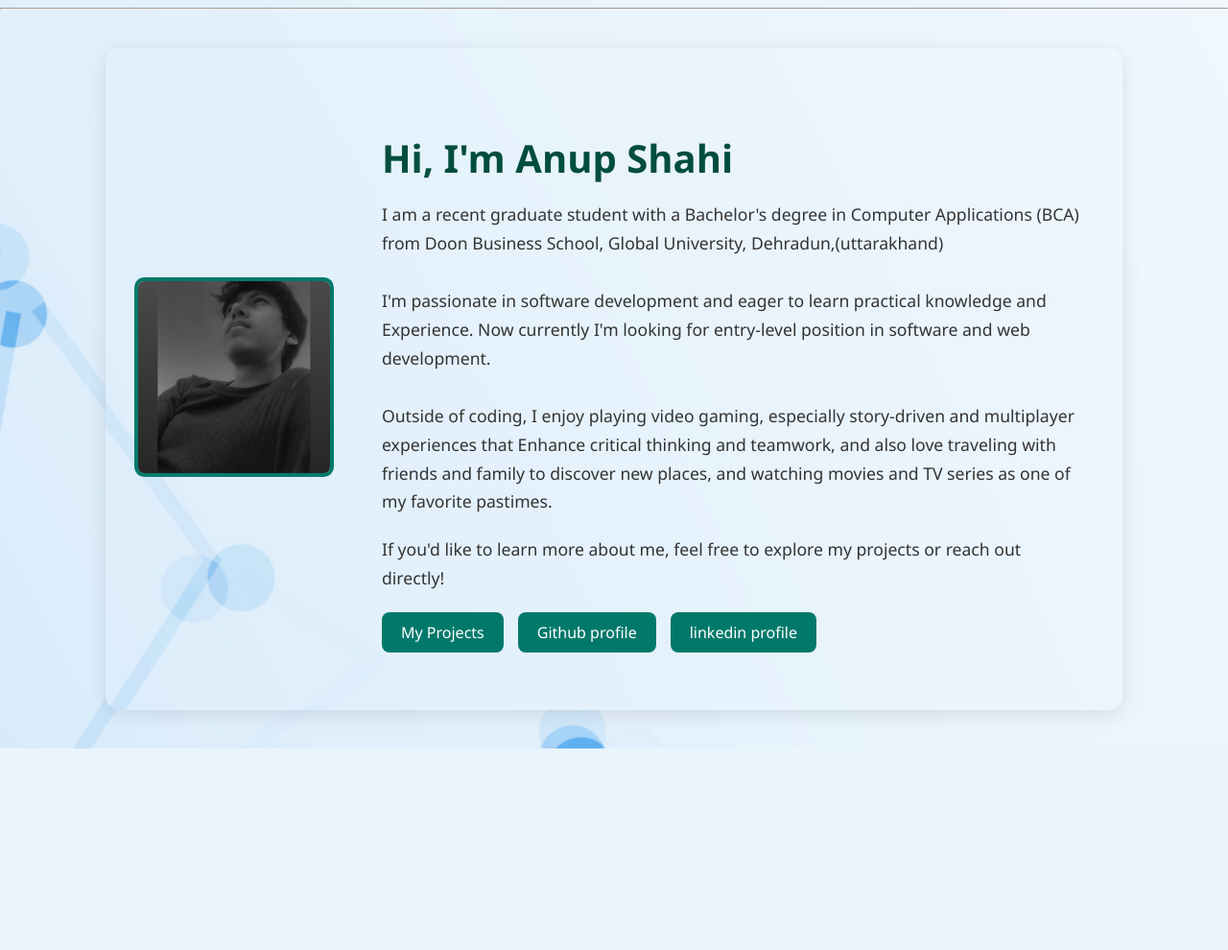
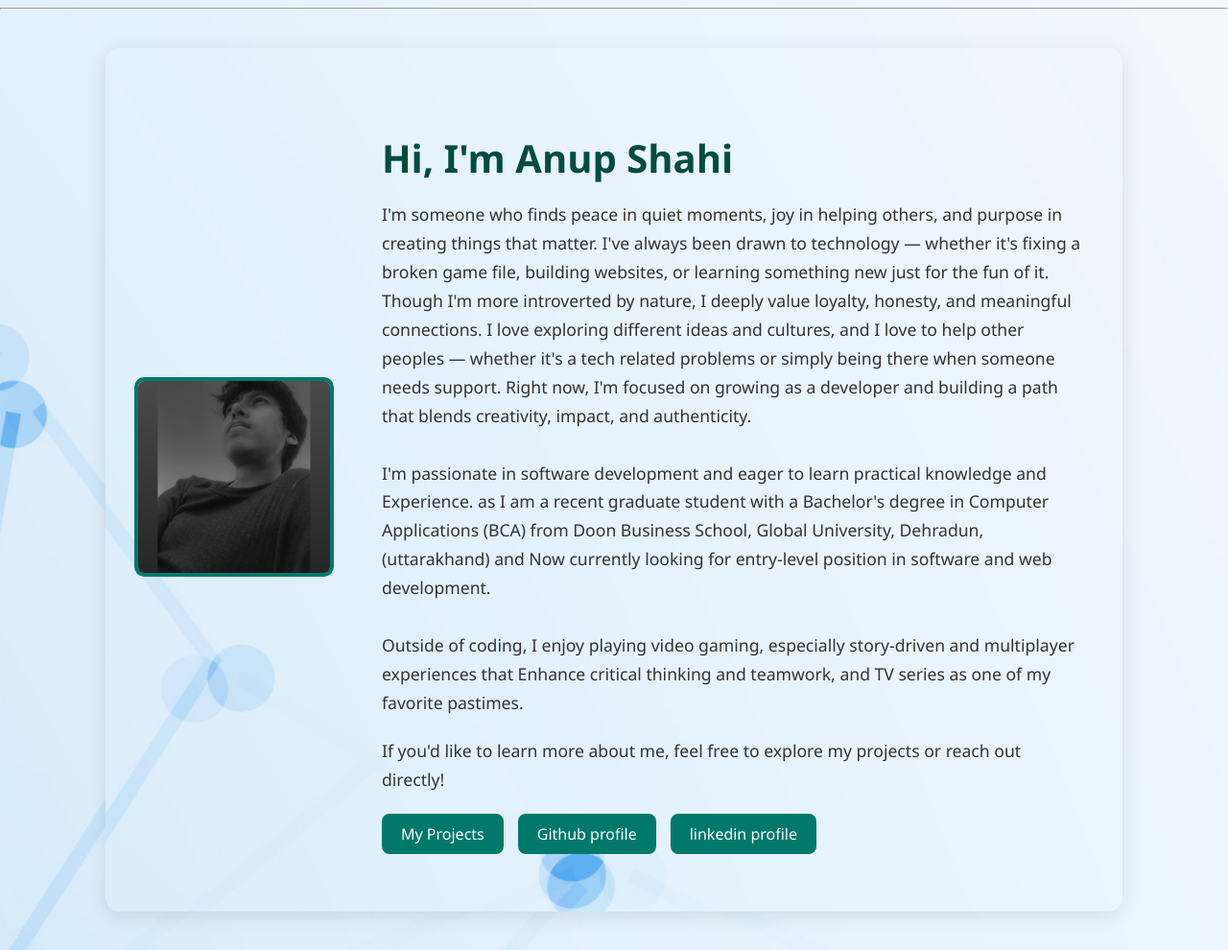
Before and after one commit to bhanu0221/Anup-Portfolio, a Flask app: page / in a window 1280 px wide. Shown: the part 22-1012 px from the top of the page at 96% size. Before the commit the page ends 802 px from the top, so only its background shows below. Run offline with Flask 3, Linux system fonts and the light colour scheme.

Commit message:
some small changes

```diff
--- a/project/templates/about.html
+++ b/project/templates/about.html
@@ -77,7 +77,8 @@
 <div class="about-container">
     <h2>About Me</h2>
     <p>
-        I'm Anup Shahi, a BCA student and passionate about web development and Data analysts. I enjoy solving real-world
+        Hi,
+        I'm Anup Shahi, Born in Uttarakhand and completed my graduate in BCA from Dehradun and passionate about web development and Data analysts and eager to learn practical knowledge and Experience. I enjoy solving real-world
         problems and learning new things. now currently working on various projects to enhance my skills.
     </p>
 
--- a/project/templates/index.html
+++ b/project/templates/index.html
@@ -91,15 +91,18 @@
     <div class="hero-content">
         <h1>Hi, I'm Anup Shahi</h1>
         <p>
-            I am a recent graduate student with a Bachelor's degree in Computer Applications (BCA) from Doon Business
-            School, Global University, Dehradun,(uttarakhand)<br><br>
+            I'm someone who finds peace in quiet moments, joy in helping others, and purpose in creating things that matter.
+            I've always been drawn to technology — whether it's fixing a broken game file, building websites, or learning something new just for the fun of it.
+            Though I'm more introverted by nature, I deeply value loyalty, honesty, and meaningful connections.
+            I love exploring different ideas and cultures, and I love to help other peoples — whether it's a tech related problems or simply being there when someone needs support.
+            Right now, I'm focused on growing as a developer and building a path that blends creativity, impact, and authenticity.<br><br>
 
-            I'm passionate in software development and eager to learn practical knowledge and Experience. Now currently I'm looking for entry-level
+            I'm passionate in software development and eager to learn practical knowledge and Experience. as I am a recent graduate student with a Bachelor's degree in Computer Applications (BCA) from Doon Business
+            School, Global University, Dehradun,(uttarakhand) and Now currently looking for entry-level
             position in software and web development.<br><br>
 
             Outside of coding, I enjoy playing video gaming, especially story-driven and multiplayer experiences that
-            Enhance critical thinking and teamwork, and also love traveling with friends and family to
-            discover new places, and watching movies and TV series as one of my favorite pastimes.
+            Enhance critical thinking and teamwork, and TV series as one of my favorite pastimes.
         </p>
         <p>
             If you'd like to learn more about me, feel free to explore my projects or reach out directly!
```
